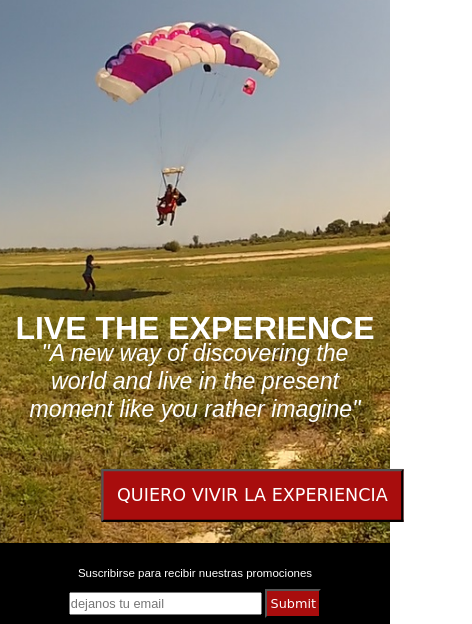
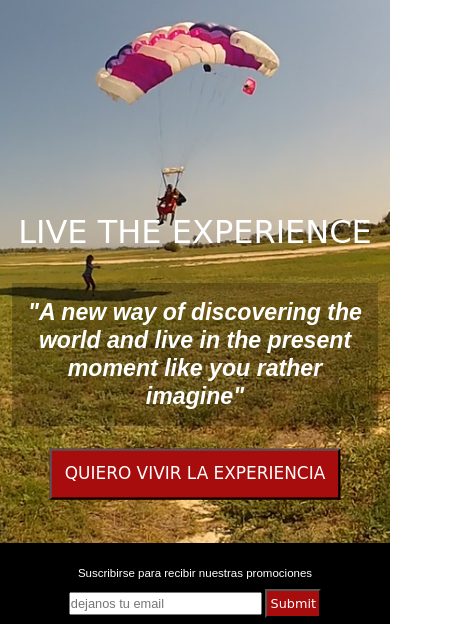
Before and after one commit to FacundoPohle/Paracaidismo-Pohle, a plain HTML site: page index.html in a window 390 px wide. Shown: the part 107-731 px from the top of the page, 472 px wide, since content can reach past the window. Drawn offline with nearby package versions, Linux system fonts and the light colour scheme; some icons are missing; a web font is replaced by a local one.

Commit message:
actualizacion prueba-bootstrap

```diff
--- a/css/header.css
+++ b/css/header.css
@@ -90,6 +90,9 @@ body {
     color: rgb(168, 13, 13);
     text-decoration: none;
 }
+.nav__enlace:hover {
+    color: rgb(168, 13, 13);
+}
 
 @media screen and (max-width :1023px) {
 
@@ -123,8 +126,16 @@ body {
         border-left: none;
     }
 
+    .nav__item:hover {
+       transform: scale(100%);
+    }
+
     .nav__item--close {
         display: block;
+    }
+
+    .nav__item--1:hover {
+        transform: scale(100%);
     }
 
     .nav__enlace {
@@ -139,6 +150,7 @@ body {
         position: absolute;
         right: 1rem;
         top: 1.65rem;
+        margin-right: 1rem;
     }
 
     #lateral {
--- a/css/main1.css
+++ b/css/main1.css
@@ -6,31 +6,28 @@
 }
 
 .main-fondo {
-    display: flex;
-    flex-direction: column;
-    justify-content: flex-end;
-    align-items: flex-start;
     background-image: url(../imagenes/Facu-26.jpg);
     background-attachment: fixed;
     background-size: cover;
+    margin-top: 8.4rem;
     width: 100%;
     height: 650px;
 }
 
 .main-fondo__titulo {
-    position: absolute;
-    top: 25.5rem;
-    margin-left: 1.5rem;
+    text-align: center;
     color: rgb(168, 13, 13);
     font-size: 60px;
-    font-weight: bold;
-
+    font-family: 'Koulen', cursive;
 }
 
 .main-fondo__subtitulo {
-    margin-left: 1.5rem;
+    background-color: rgba( 0 , 0, 0, 0.2);
     color: rgb(255, 255, 255);
+    font-weight: bolder;
     font-style: oblique;
+    text-align: center;
+    padding: 1rem;
 }
 
 .main-fondo__boton {
@@ -39,7 +36,15 @@
     font-family: 'Rubik Microbe', cursive;
     font-size: larger;
     padding: 10px 12px 10px 12px;
-    margin: 1.5rem;
+    margin-top: 1rem;
+}
+
+.centrado {
+    text-align: center;
+}
+
+.espaciado {
+    margin-top: 20rem;
 }
 
 .animacion {
@@ -50,15 +55,15 @@
 
 @keyframes coder {
     0% {
-        transform: scale(100%);
+        transform: scale(100%) translateX(0px);
     }
 
     50% {
-        transform: scale(130%) translatex(120px);
+        transform: scale(120%) translateX(0px);
     }
 
     100% {
-        transform: scale(100%);
+        transform: scale(100%) translateX(0px);
     }
 }
 
@@ -130,10 +135,11 @@
         background-position-x: center;
         justify-content: flex-end;
         align-items: center;
+        margin-top: 0%;
 
     }
 
-    .formulario {
+    .centrado {
         text-align: center;
     }
 
@@ -143,4 +149,18 @@
         margin-left: 0%;
         padding: 1rem;
     }
+
+    @keyframes coder {
+        0% {
+            transform: scale(100%) translateX(0px);
+        }
+
+        50% {
+            transform: scale(120%) translateX(0px);
+        }
+
+        100% {
+            transform: scale(100%) translateX(0px);
+        }
+    }
 }
--- a/index.html
+++ b/index.html
@@ -17,6 +17,9 @@
     <link rel="preconnect" href="https://fonts.gstatic.com" crossorigin>
     <link href="https://fonts.googleapis.com/css2?family=Rubik+Microbe&display=swap" rel="stylesheet">
     <link rel="stylesheet" href="https://unpkg.com/jam-icons/css/jam.min.css">
+    <link rel="preconnect" href="https://fonts.googleapis.com">
+    <link rel="preconnect" href="https://fonts.gstatic.com" crossorigin>
+    <link href="https://fonts.googleapis.com/css2?family=Koulen&family=Rubik+Microbe&display=swap" rel="stylesheet">
 </head>
 <body>
     <header class="header">
@@ -53,16 +56,18 @@
         </nav>
     </header>
     <main class="main-fondo">
-        <h1 class="main-fondo__titulo">LIVE THE EXPERIENCE</h1>
-        <section>
-            <article>
+        <section class="container">
+            <article class="row">
+                <div class="col espaciado">
+                    <h2 class="main-fondo__titulo">LIVE THE EXPERIENCE</h2>
                     <h3 class="main-fondo__subtitulo focus-in-expand-fwd">"A new way of discovering the world and live in the present moment like you rather imagine"</h3>
                     <div>
                         <a href="paginas/reservas.html">
-                        <form class="formulario animacion">
+                            <form class="animacion  centrado">
                                 <input type="button" value="QUIERO VIVIR LA EXPERIENCIA" class="main-fondo__boton">
                             </form>
                         </a>
+                    </div>
                 </div>
             </article>
         </section>
```
Lines whose indentation alone changed are shown as unchanged.
